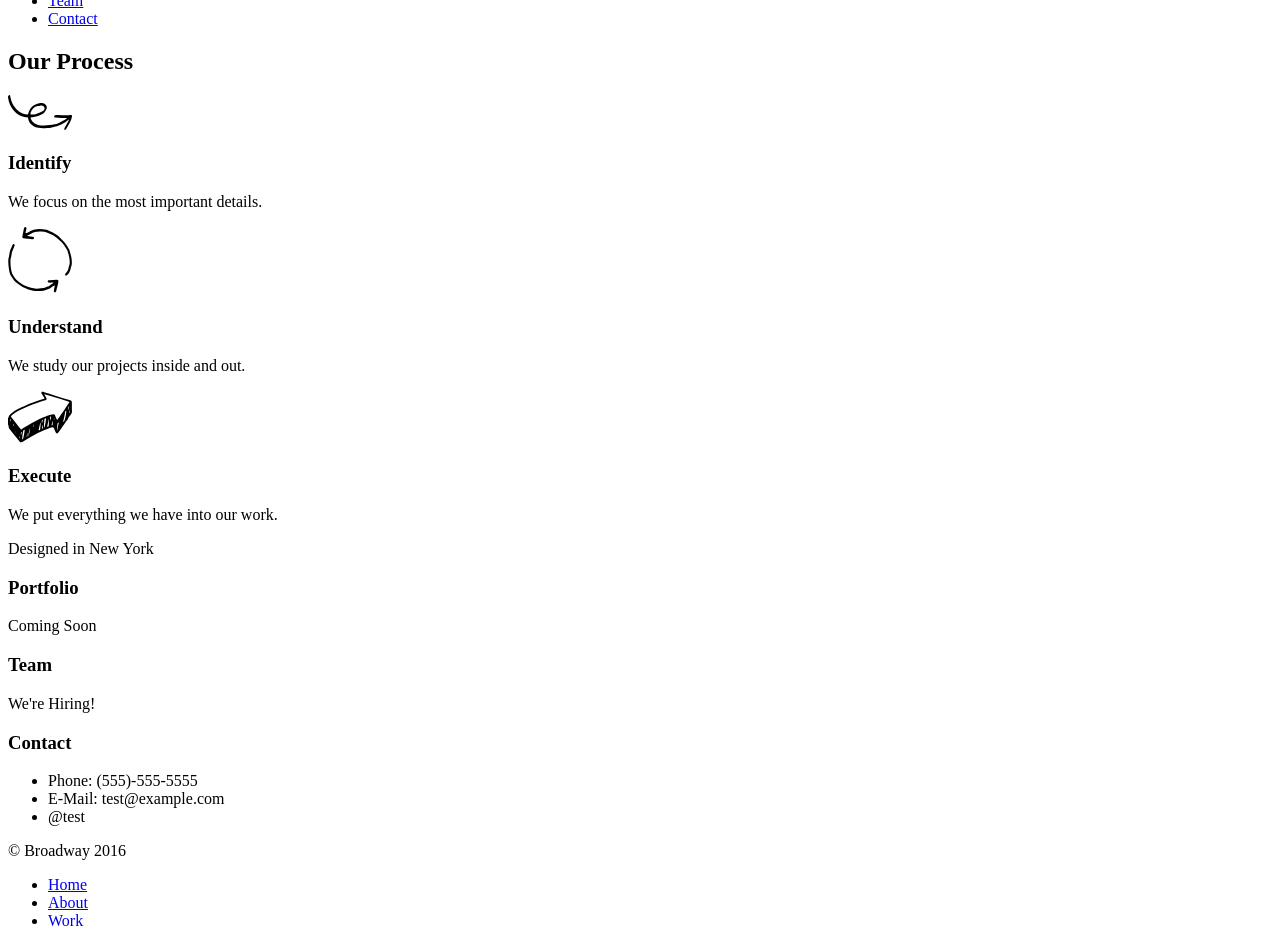
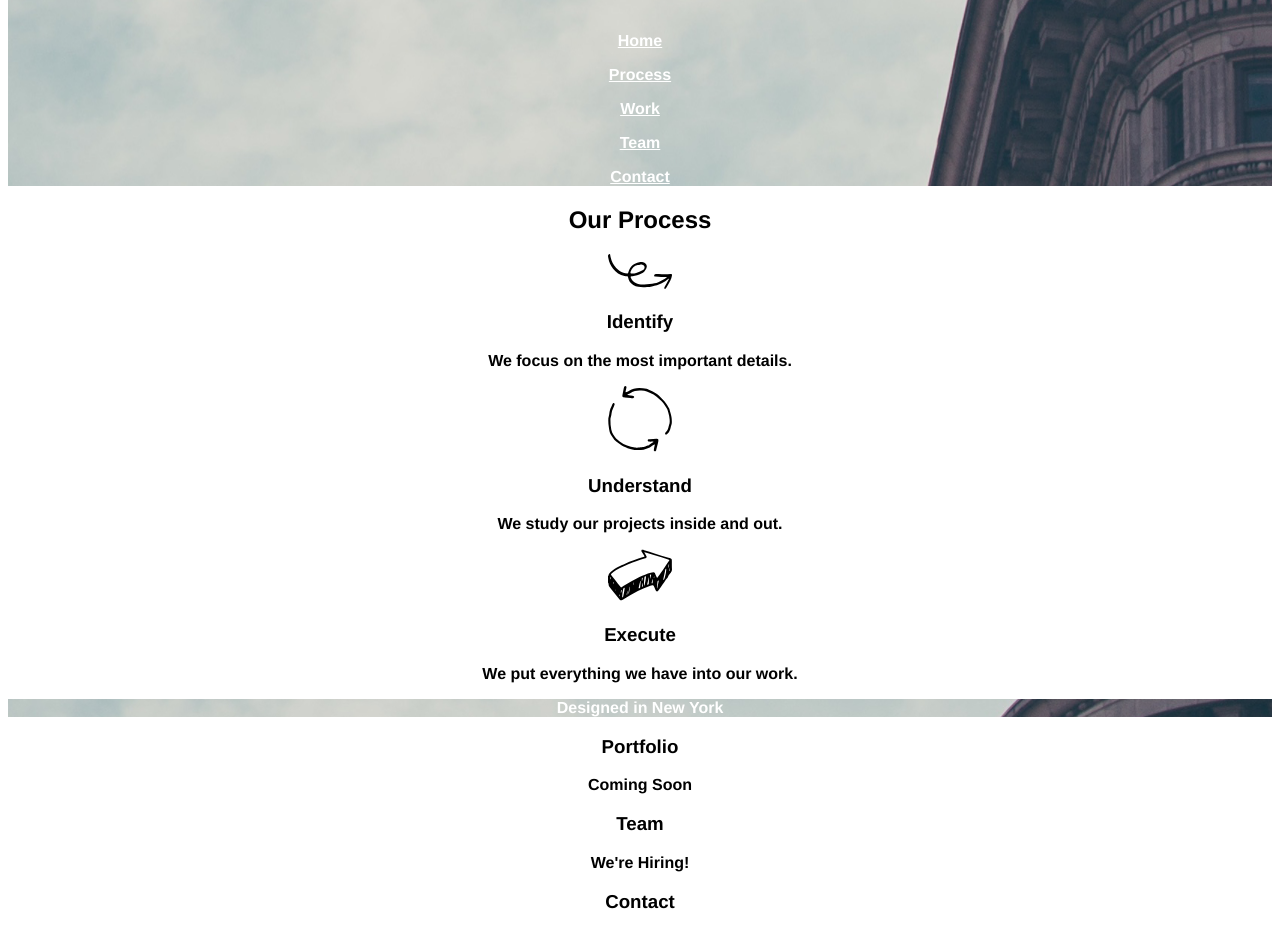
Before and after one commit to ecphelion/broadway, a plain HTML site: page index.html in a window 1280 px wide. Shown: the part 142-1068 px from the top of the page. Drawn offline with Linux system fonts and the light colour scheme.

Commit message:
enough for tonight

```diff
--- a/index.html
+++ b/index.html
@@ -10,17 +10,16 @@
 
   <body>
 
-    <h1>Broadway Design</h1>
-
-    <nav>
-      <ul>
-        <li><a href="#">Home</a></li>
-        <li><a href="#">Process</a></li>
-        <li><a href="#">Work</a></li>
-        <li><a href="#">Team</a></li>
-        <li><a href="#">Contact</a></li>
-      </ul>
-    </nav>
+    <header>
+      <h1>Broadway Design</h1>
+      <nav>
+        <p><a href="#">Home</a></p>
+        <p><a href="#">Process</a></p>
+        <p><a href="#">Work</a></p>
+        <p><a href="#">Team</a></p>
+        <p><a href="#">Contact</a></p>
+      </nav>
+    </header>
 
     <section class="process">
       <h2>Our Process</h2>
--- a/resources/css/style.css
+++ b/resources/css/style.css
@@ -0,0 +1,35 @@
+* {
+  font-family: Helvetica, sans-serif;
+  text-align: center;
+  font-weight: bold;
+  color: black
+}
+
+h1 {
+  font-size: 70px;
+  font-weight: bold;
+}
+
+h1, a {
+  color: white;
+}
+
+header, .bar {
+  background-image: url(building.png);
+}
+
+.bar {
+  color: white;
+}
+
+ul {
+  list-style: none;
+}
+
+footer {
+  background-color: dimgrey;
+}
+
+footer p {
+  color: white;
+}
```
Also changed, not shown: resources/css/building.png (renamed from resources/the-flatiron-building.png).
